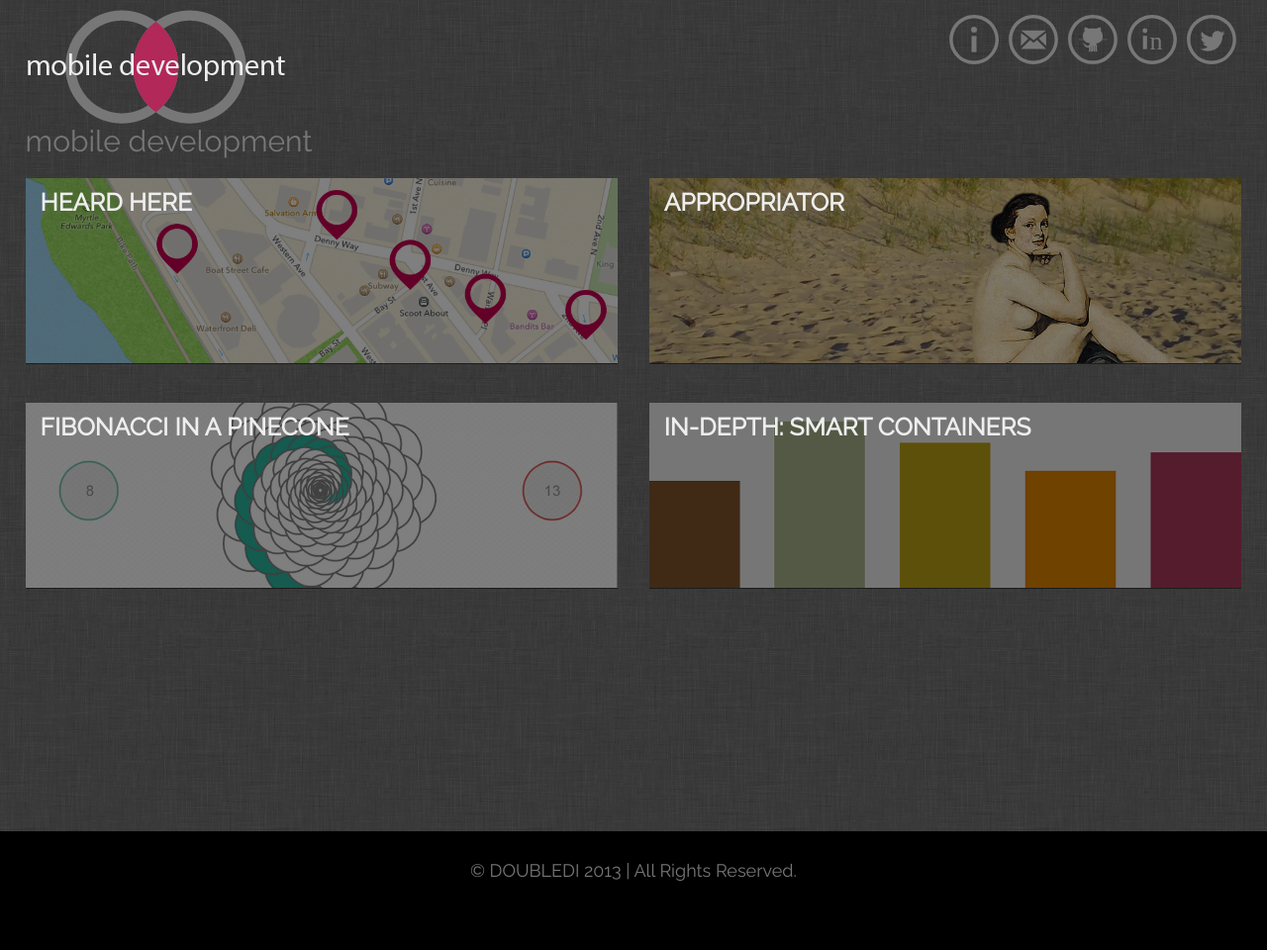
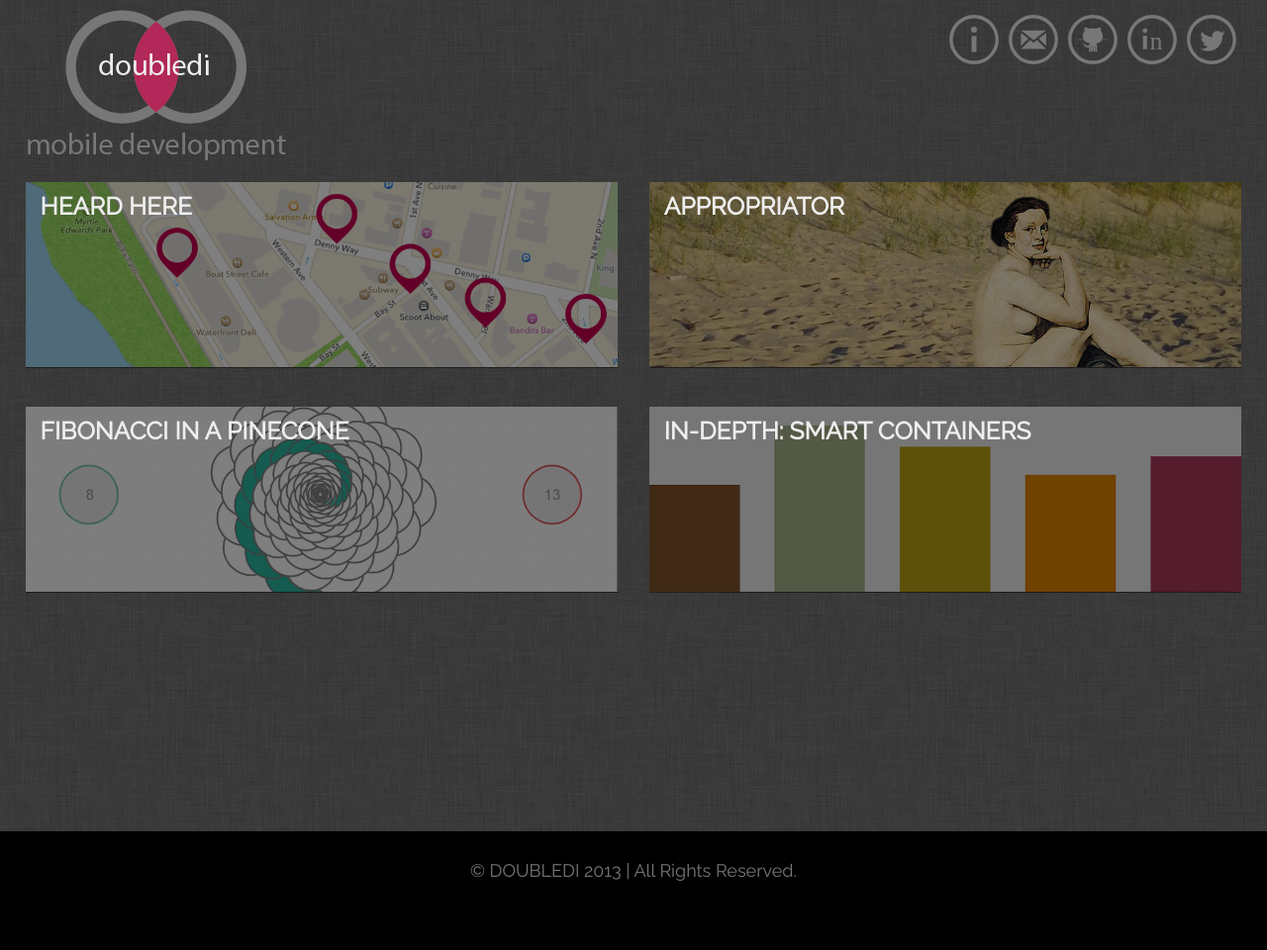
Before and after one commit to diannamertz/doubledi.github.com, a Jekyll site: the page built from index.html, in a window 1280 px wide. Shown: the whole page at 99% size. Built offline with Jekyll 4.4.1, drawn with Linux system fonts in a browser that asks for light colours.

Commit message:
change logo

```diff
--- a/_layouts/default.html
+++ b/_layouts/default.html
@@ -65,8 +65,9 @@
               <a href="/index.html" target="_top"><img src="/img/logo.png"></a>
               <!--
               <div  class="subfont">doubledi</div>
+              <div  class="subfont">mobile development</div>
               -->
-              <div  class="subfont">mobile development</div>
+
             </nav>
           </div> <!--row-fluid-->
           <!-- Modal -->
```
Also changed, not shown: img/logo.png.
